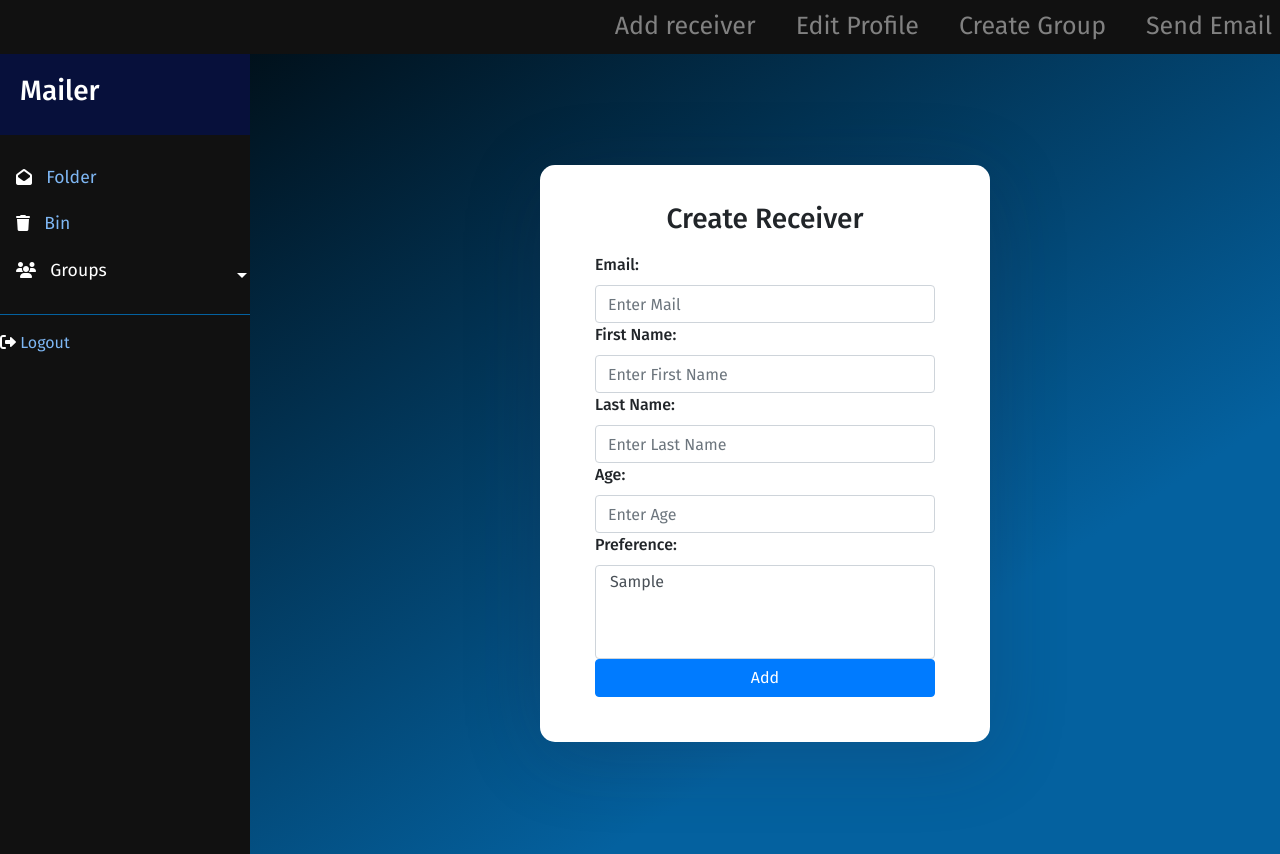
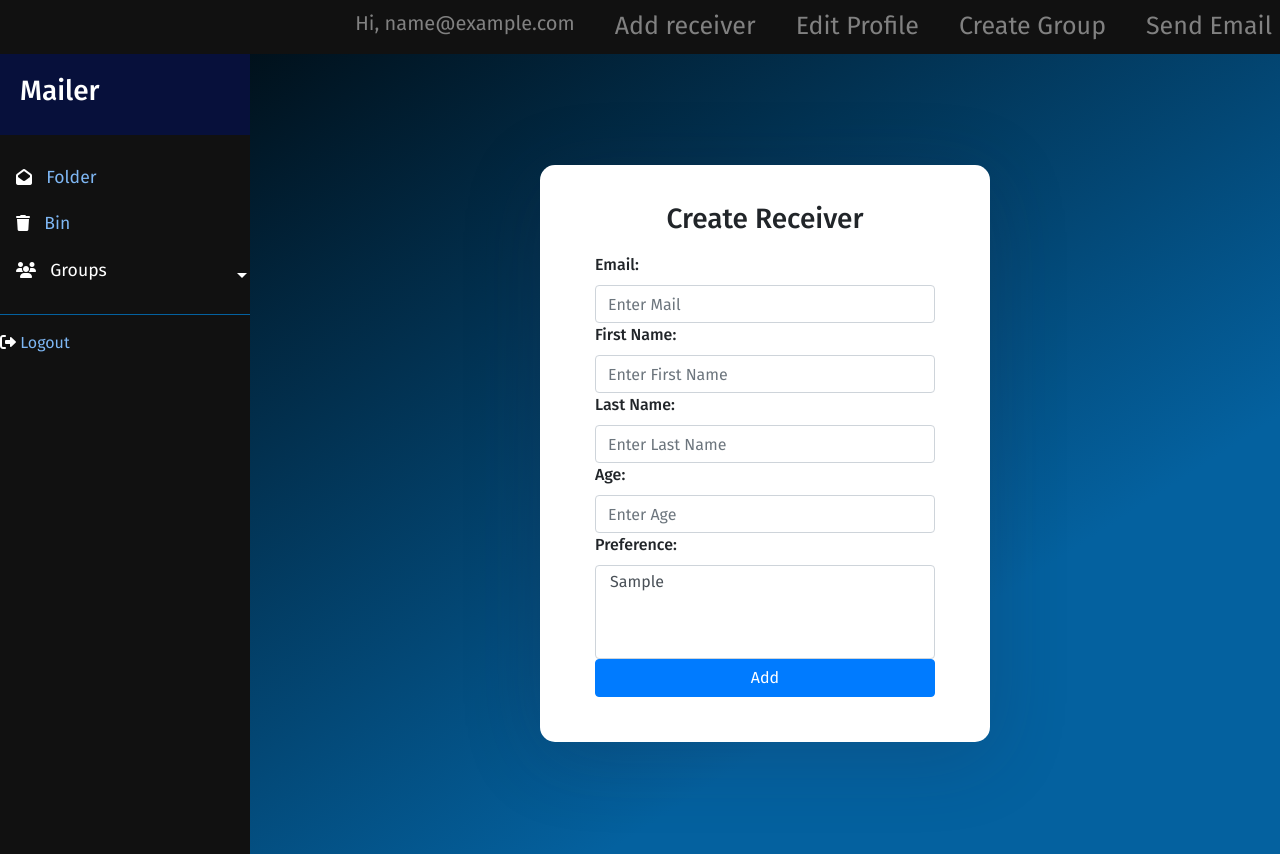
Before and after one commit to Pavel-Petkov03/Emailer, a Django app: page /sender/add-receiver in a window 1280 px wide. Run offline with Django 4.2, Linux system fonts and the light colour scheme; a user stored in the database is signed in; tables that the repository leaves empty hold one stand-in row (values such as "Sample post"); some libraries are stand-ins or nearby versions.

Commit message:
rebasing for extend commits

```diff
--- a/templates/bases/base.html
+++ b/templates/bases/base.html
@@ -33,6 +33,7 @@
 </head>
 <div id="top-navbar">
     {% if user.is_authenticated %}
+        <a style="font-size: 20px">Hi, {{ user.email }}</a>
         <a href= {% url "add receiver" %}>Add receiver</a>
         <a href={% url "edit-profile" %}>Edit Profile</a>
         <a href="{% url "add group" %}">Create Group</a>
```
